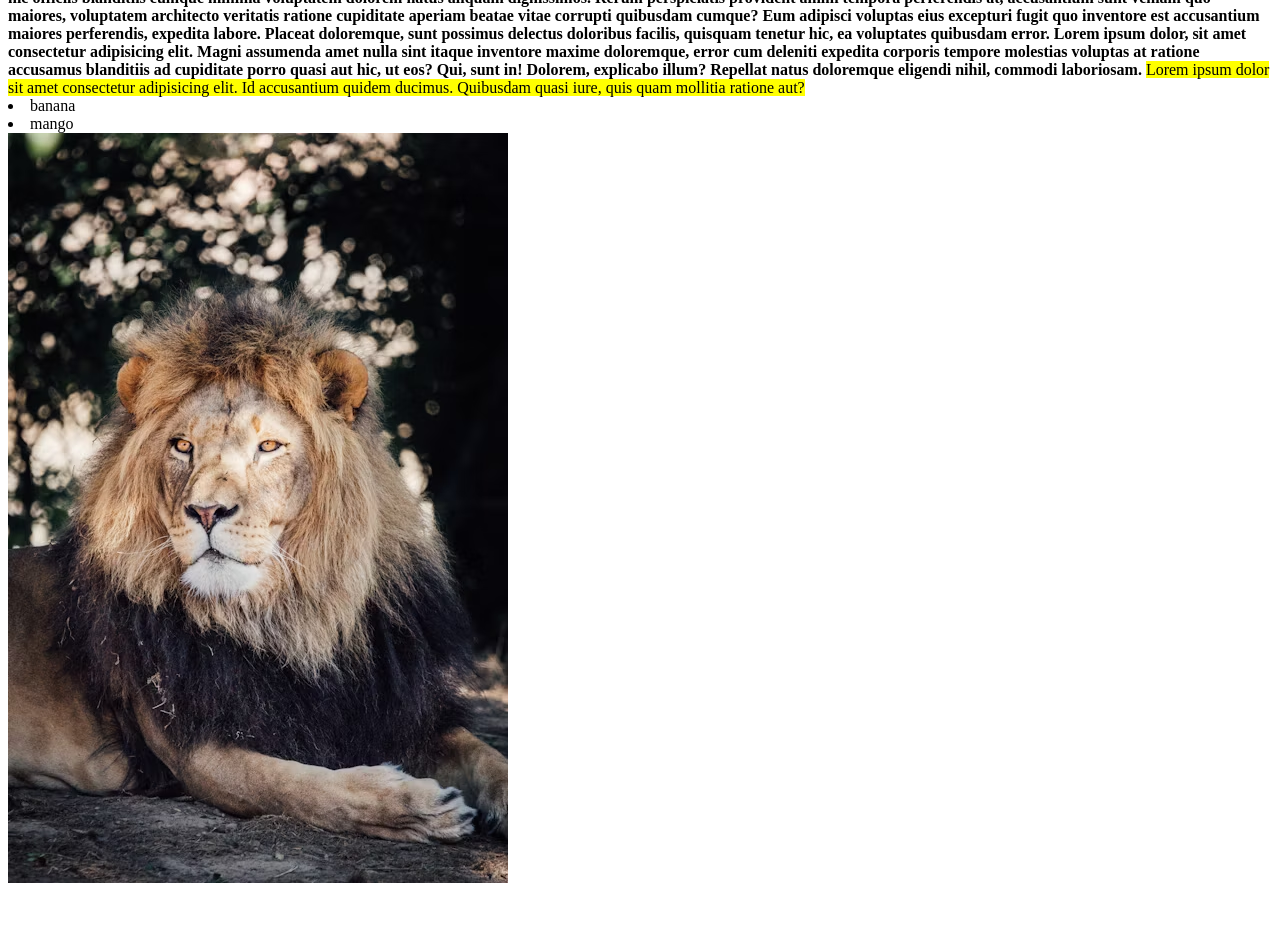
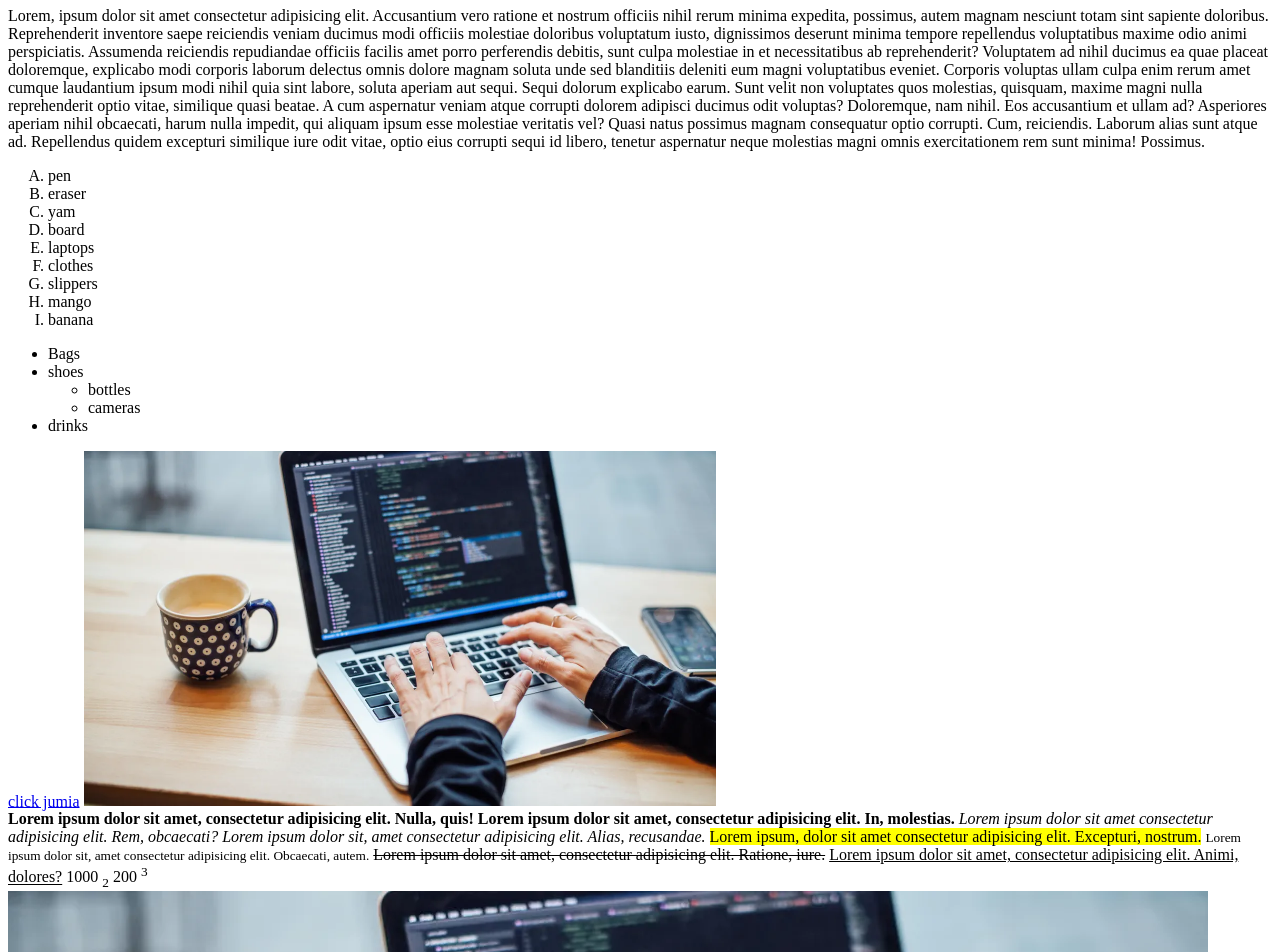
Before and after one commit to martinsjesupemi23-crypto/revision_github, a plain HTML site: page index.html in a window 1280 px wide. Shown: the part 73-1025 px from the top of the page. Before the commit the page ends 964 px from the top, so only its background shows below. Drawn offline with Linux system fonts and the light colour scheme; files whose address does not match are found by name.

Commit message:
project4

```diff
--- a/index.html
+++ b/index.html
@@ -1,33 +1,90 @@
-<html>
+<!DOCTYPE html>
+<html lang="en">
 
 <head>
-
+    <meta charset="UTF-8">
+    <meta name="viewport" content="width=device-width, initial-scale=1.0">
+    <title>My first project</title>
+    <link rel="shortcut icon" href="c:\Users\USER\Desktop\html 1\image.png" type="image/x-icon">
 </head>
 
-<body>Lorem ipsum dolor sit amet consectetur, adipisicing elit. Impedit, adipisci.
-    <!--text formatting elements-->
-    <!--bold-->
-    <b>Lorem ipsum dolor sit amet consectetur adipisicing elit. Quidem labore animi nesciunt exercitationem, repellendus
-        tenetur fugiat fuga minus, hic modi similique doloremque, porro ratione consequuntur! Dolorum consectetur nobis
-        suscipit fugit sed voluptatibus praesentium, eum placeat modi soluta facere blanditiis? Vero perferendis a
-        assumenda temporibus? Omnis vitae provident cupiditate? Unde doloribus, animi molestias, illo soluta, nihil
-        debitis quae recusandae repellendus hic officiis blanditiis cumque minima voluptatem dolorem natus aliquam
-        dignissimos. Rerum perspiciatis provident animi tempora perferendis at, accusantium sunt veniam quo maiores,
-        voluptatem architecto veritatis ratione cupiditate aperiam beatae vitae corrupti quibusdam cumque? Eum adipisci
-        voluptas eius excepturi fugit quo inventore est accusantium maiores perferendis, expedita labore. Placeat
-        doloremque, sunt possimus delectus doloribus facilis, quisquam tenetur hic, ea voluptates quibusdam error.</b>
-    <!--strong-->
-    <strong>Lorem ipsum dolor, sit amet consectetur adipisicing elit. Magni assumenda amet nulla sint itaque inventore
-        maxime doloremque, error cum deleniti expedita corporis tempore molestias voluptas at ratione accusamus
-        blanditiis ad cupiditate porro quasi aut hic, ut eos? Qui, sunt in! Dolorem, explicabo illum? Repellat natus
-        doloremque eligendi nihil, commodi laboriosam.</strong>
-    <!--mark-->
-    <mark>Lorem ipsum dolor sit amet consectetur adipisicing elit. Id accusantium quidem ducimus. Quibusdam quasi iure,
-        quis quam mollitia ratione aut?</mark>
+<body>
+    <!--this is question 1-->
+    <center>
+        <h1>My First Webpage</h1>
+    </center>
+
+    <!--this is question 2-->
+    <p>Lorem, ipsum dolor sit amet consectetur adipisicing elit. Accusantium vero ratione et nostrum officiis nihil
+        rerum minima expedita, possimus, autem magnam nesciunt totam sint sapiente doloribus. Reprehenderit inventore
+        saepe reiciendis veniam ducimus modi officiis molestiae doloribus voluptatum iusto, dignissimos deserunt minima
+        tempore repellendus voluptatibus maxime odio animi perspiciatis. Assumenda reiciendis repudiandae officiis
+        facilis amet porro perferendis debitis, sunt culpa molestiae in et necessitatibus ab reprehenderit? Voluptatem
+        ad nihil ducimus ea quae placeat doloremque, explicabo modi corporis laborum delectus omnis dolore magnam soluta
+        unde sed blanditiis deleniti eum magni voluptatibus eveniet. Corporis voluptas ullam culpa enim rerum amet
+        cumque laudantium ipsum modi nihil quia sint labore, soluta aperiam aut sequi. Sequi dolorum explicabo earum.
+        Sunt velit non voluptates quos molestias, quisquam, maxime magni nulla reprehenderit optio vitae, similique
+        quasi beatae. A cum aspernatur veniam atque corrupti dolorem adipisci ducimus odit voluptas? Doloremque, nam
+        nihil. Eos accusantium et ullam ad? Asperiores aperiam nihil obcaecati, harum nulla impedit, qui aliquam ipsum
+        esse molestiae veritatis vel? Quasi natus possimus magnam consequatur optio corrupti. Cum, reiciendis. Laborum
+        alias sunt atque ad. Repellendus quidem excepturi similique iure odit vitae, optio eius corrupti sequi id
+        libero, tenetur aspernatur neque molestias magni omnis exercitationem rem sunt minima! Possimus.</p>
+
+    <!--this is question 3-->
+    <ol type="A">
+        <li>pen</li>
+        <li>eraser</li>
+        <li>yam</li>
+        <li>board</li>
+        <li>laptops</li>
+        <li>clothes</li>
+        <li>slippers</li>
+        <li>mango</li>
         <li>banana</li>
-        <li>mango</li>
     </ol>
-    <img src="./leo.avif" alt="">
+    <!--this is question 4-->
+    <ul>
+        <li>Bags</li>
+        <li>shoes
+            <ul>
+                <li>bottles</li>
+                <li>cameras</li>
+            </ul>
+        </li>
+        <li>drinks</li>
+    </ul>
+    <!--this is question 5-->
+    <a href="https://www.jumia.com.ng/" target="_blank">click jumia</a>
+    <!--this is question 6-->
+    <img src="image.png" alt="image" width="50%" height="65%">
+    <!--tis is question 9-->
+    <div>
+        <!--bold text-->
+        <b>Lorem ipsum dolor sit amet, consectetur adipisicing elit. Nulla, quis!</b>
+        <!--important text-->
+        <strong>Lorem ipsum dolor sit amet, consectetur adipisicing elit. In, molestias.</strong>
+        <!--italic text-->
+        <i>Lorem ipsum dolor sit amet consectetur adipisicing elit. Rem, obcaecati?</i>
+        <!--emphasize text-->
+        <em>Lorem ipsum dolor sit, amet consectetur adipisicing elit. Alias, recusandae.</em>
+        <!--marked text-->
+        <mark>Lorem ipsum, dolor sit amet consectetur adipisicing elit. Excepturi, nostrum.</mark>
+        <!--small text-->
+        <small>Lorem ipsum dolor sit, amet consectetur adipisicing elit. Obcaecati, autem.</small>
+        <!--deleted text-->
+        <del>Lorem ipsum dolor sit amet, consectetur adipisicing elit. Ratione, iure.</del>
+        <!--inserted text-->
+        <ins>Lorem ipsum dolor sit amet, consectetur adipisicing elit. Animi, dolores?</ins>
+        <!--subscript text-->
+        1000 <sub>2</sub>
+        <!--supersub text-->
+        200 <sup>3</sup>
+    </div>
+    <img src="c:\Users\USER\Desktop\html 1\image.png" alt="image">
+    <audio src="" controls></audio>
+    <video src="./WhatsApp Video 202muf5-08-14 at 01.21.27_f400be39.mp4" autoplay controls></video>
+
+
 </body>
 
 </html>
```
